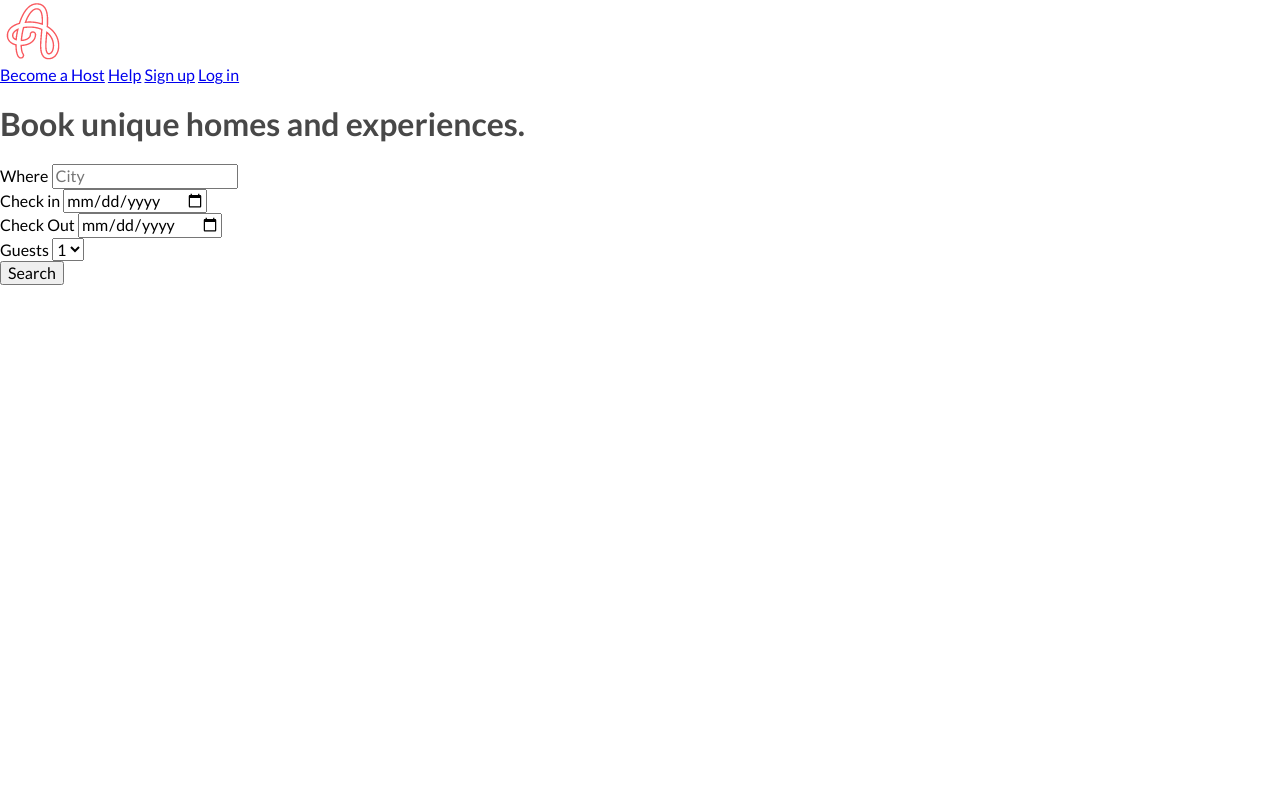
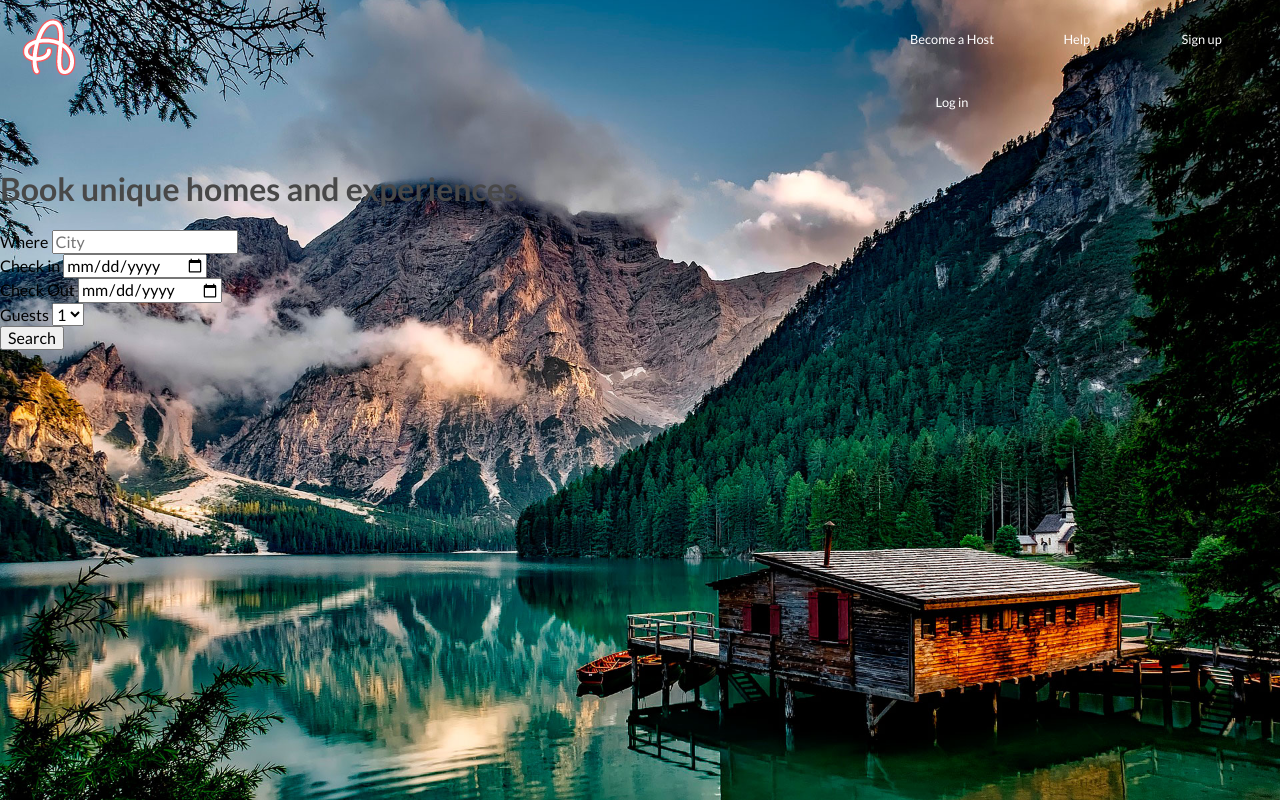
Before and after one commit to alexsjcho/airbnb-clone-css-grid, a plain HTML site: page index.html in a window 1280 px wide. Drawn offline with nearby package versions, Linux system fonts and the light colour scheme.

Commit message:
styled Header

```diff
--- a/css/styles.css
+++ b/css/styles.css
@@ -1,5 +1,6 @@
+/* LAYOUT STYLING */
 :root {
-    --mainFont:  'Lato', sans-serif;
+  --mainFont: 'Lato', sans-serif;
   --primary: rgb(255, 90, 95);
   --dark: #484848;
   --light: #ffffff;
@@ -7,7 +8,9 @@
 html {
   box-sizing: border-box;
 }
-*, *:before, *:after {
+*,
+*:before,
+*:after {
   box-sizing: inherit;
 }
 
@@ -28,3 +31,47 @@ h3 {
 img {
   max-width: 100%;
 }
+
+/* END LAYOUT STYLING */
+
+/* HEADER STYLING */
+.hero {
+  height: 100vh;
+  background-image: url(../img/bg.jpg);
+  background-position: bottom center;
+  background-size: cover;
+  display: grid;
+  grid-template-rows: 150px auto;
+}
+
+.header {
+  display: grid;
+  grid-template-columns: 10% auto 30%;
+  width: 100%;
+  padding: 1rem;
+  align-items: flex-start;
+}
+.main-nav {
+  display: none;
+}
+
+@media (min-width: 768px) {
+  .main-nav {
+    grid-column: 3 / 4;
+    display: grid;
+    justify-content: flex-end;
+    grid-template-columns: repeat(auto-fit, minmax(120px, 1fr));
+  }
+  .main-nav a {
+    color: var(--light);
+    font-size: 0.8rem;
+    text-decoration: none;
+    padding: 1rem 1rem 2rem 1rem;
+    text-align: center;
+  }
+  .main-nav a:hover {
+    border-bottom: 1px solid var(--light);
+  }
+}
+
+/* END HEADER STYLING */
```
Lines whose indentation alone changed are shown as unchanged.
